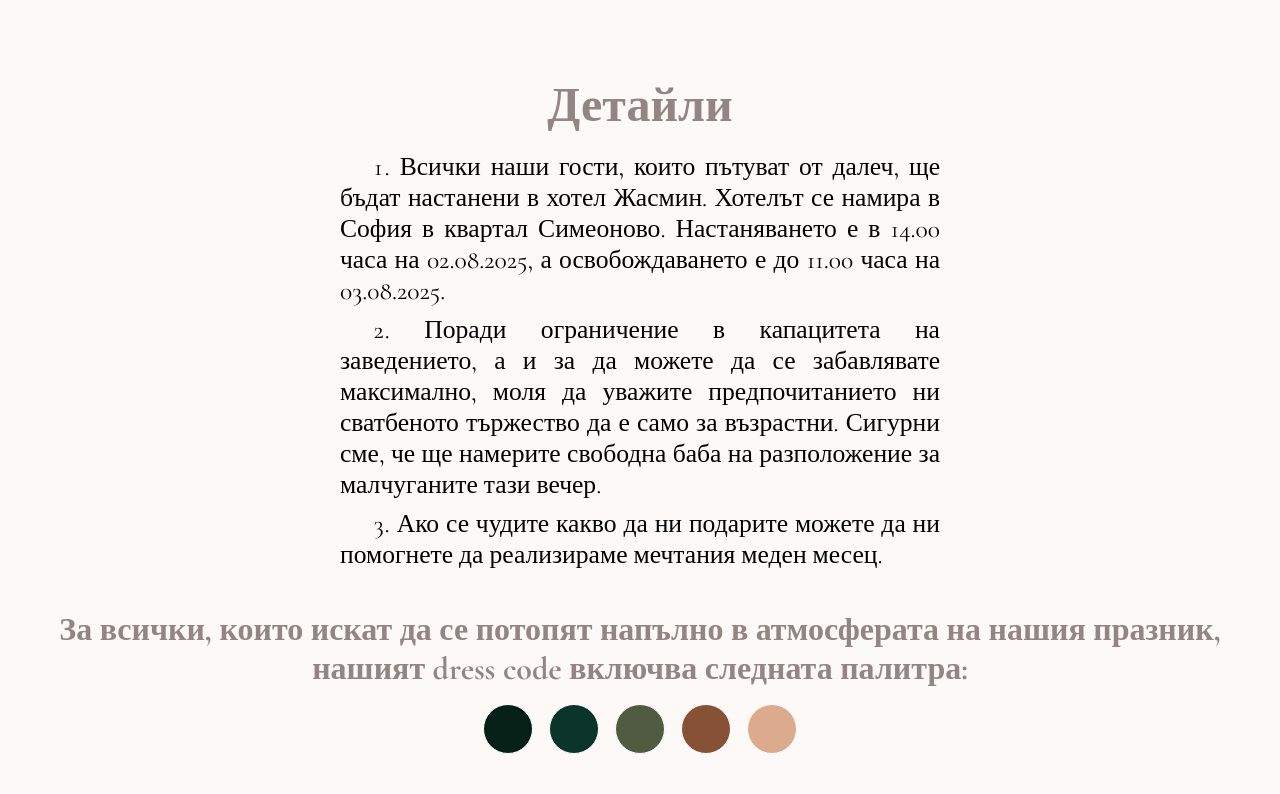
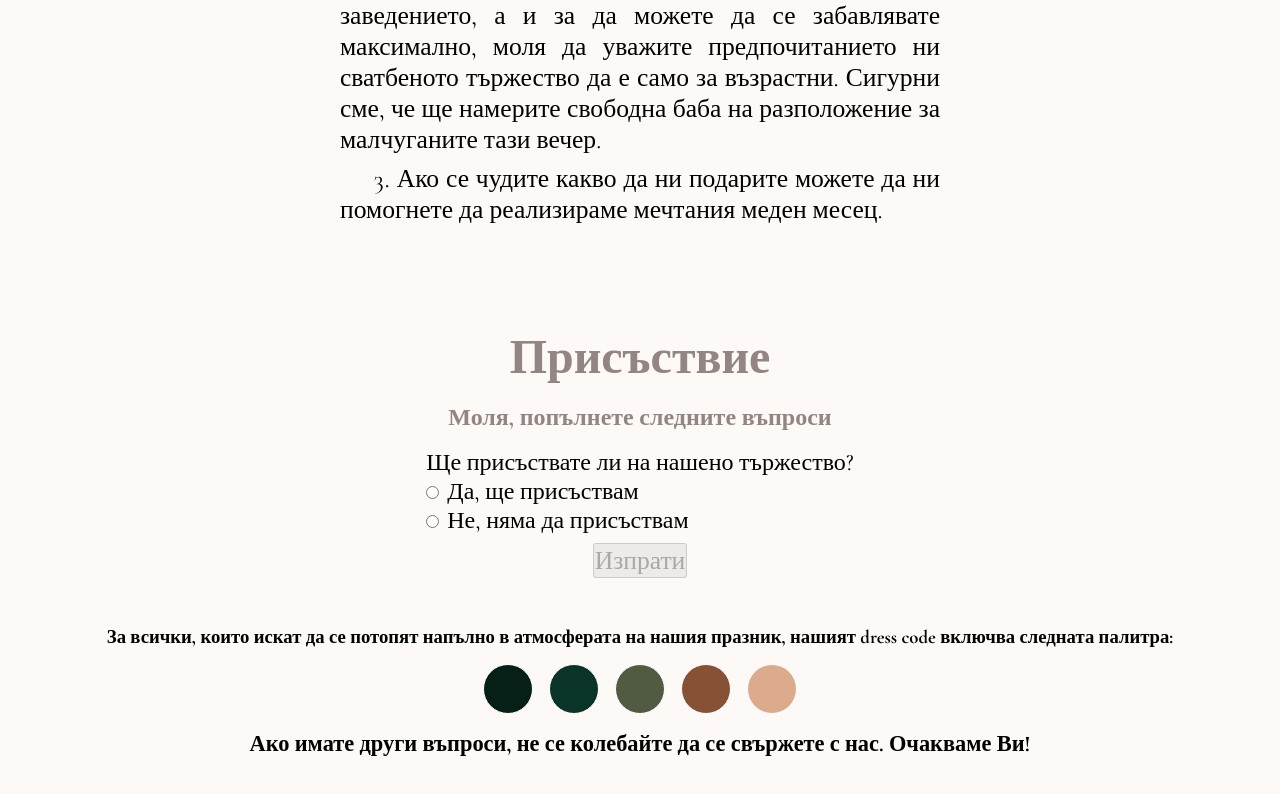
Before and after one commit to nkumanov/ani-fe, a React (Vite) app: page / in a window 1280 px wide. Shown: the part 4622-5416 px from the top of the page. Built offline with nearby package versions, Linux system fonts and the light colour scheme.

Commit message:
change some styling

```diff
--- a/src/components/Attendance/Attendance.tsx
+++ b/src/components/Attendance/Attendance.tsx
@@ -138,7 +138,10 @@ function Attendance() {
                 </div>
               )}
               {attend === Attend.Comming && (
-                <div className={styles.formElementSelect}>
+                <div
+                  className={styles.formElementSelect}
+                  style={{ marginTop: "1.4rem" }}
+                >
                   <label htmlFor="">Колко човека ще присъствате?</label>
                   <select {...register("guestCount")} name="guestCount" id="">
                     {[1, 2, 3, 4, 5, 6].map((n) => (
--- a/src/components/Home/Home.module.scss
+++ b/src/components/Home/Home.module.scss
@@ -152,7 +152,8 @@
     text-align: center;
     width: 100%;
   }
-    div {
+}
+.colorPallete {
   display: flex;
   flex-direction: row;
   justify-content: center;
@@ -167,8 +168,6 @@
     border: 1px solid white;
   }
 }
-  }
-
 .palette1 {
   background-color: #062017;
 }
@@ -184,3 +183,12 @@
 .palette5 {
   background-color: #dcab8d;
 }
+
+.footer {
+  h3:nth-of-type(2) {
+    text-align: center;
+    margin-bottom: 2rem;
+    margin-top: 1rem;
+    font-size: 1.4rem;
+  }
+}
--- a/src/components/Home/Home.tsx
+++ b/src/components/Home/Home.tsx
@@ -1,4 +1,3 @@
-
 import Attendance from "../Attendance/Attendance";
 import Intro from "../Intro/Intro";
 import styles from "./Home.module.scss";
@@ -85,7 +84,7 @@ function Main() {
             Lake Club.
           </p>
         </section>
-        <Attendance />
+
         <section className={styles.details}>
           <h2>Детайли</h2>
           <article>
@@ -109,17 +108,24 @@ function Main() {
               </li>
             </ul>
           </article>
+        </section>
+        <Attendance />
+        <section className={styles.footer}>
           <h3>
             За всички, които искат да се потопят напълно в атмосферата на нашия
             празник, нашият dress code включва следната палитра:
           </h3>
-          <div>
+          <div className={styles.colorPallete}>
             <span className={styles.palette1}></span>
             <span className={styles.palette2}></span>
             <span className={styles.palette3}></span>
             <span className={styles.palette4}></span>
             <span className={styles.palette5}></span>
           </div>
+          <h3>
+            Ако имате други въпроси, не се колебайте да се свържете с нас.
+            Очакваме Ви!
+          </h3>
         </section>
       </main>
     </>
```
Lines whose indentation alone changed are shown as unchanged.
